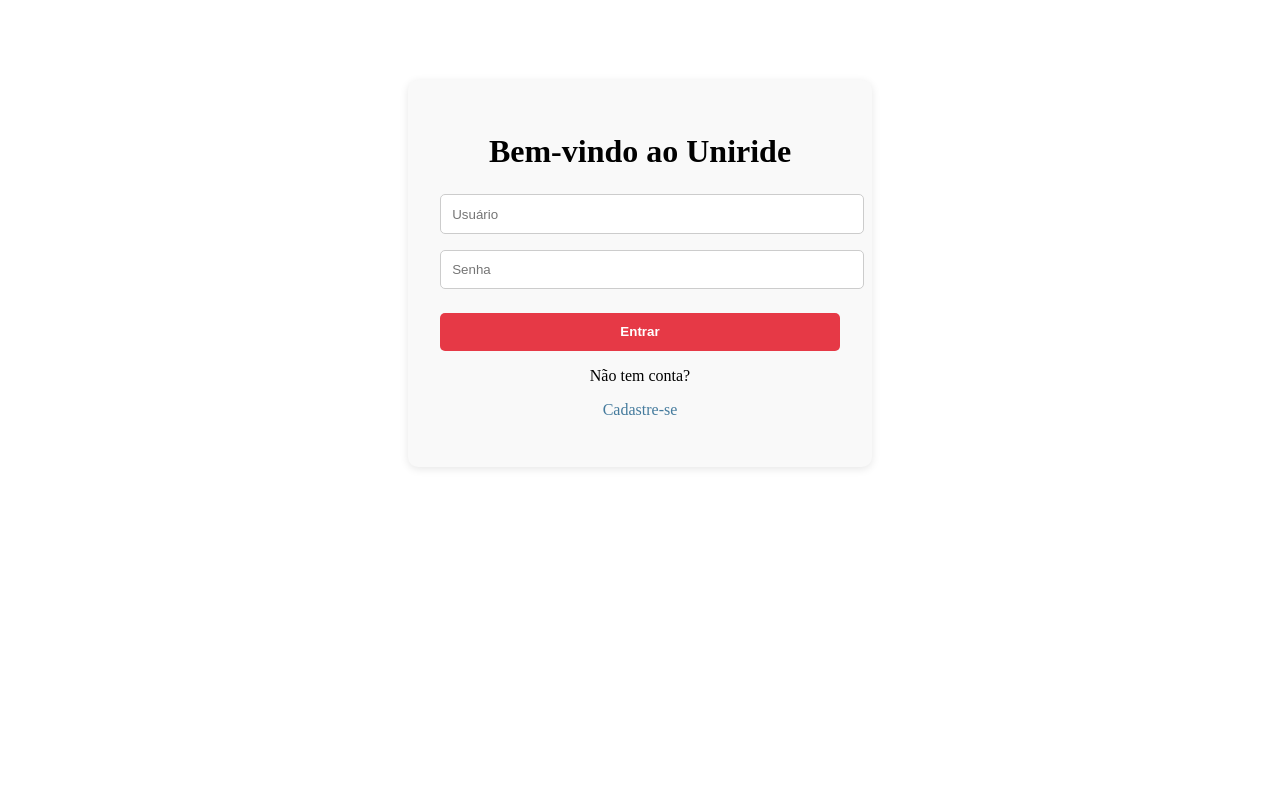
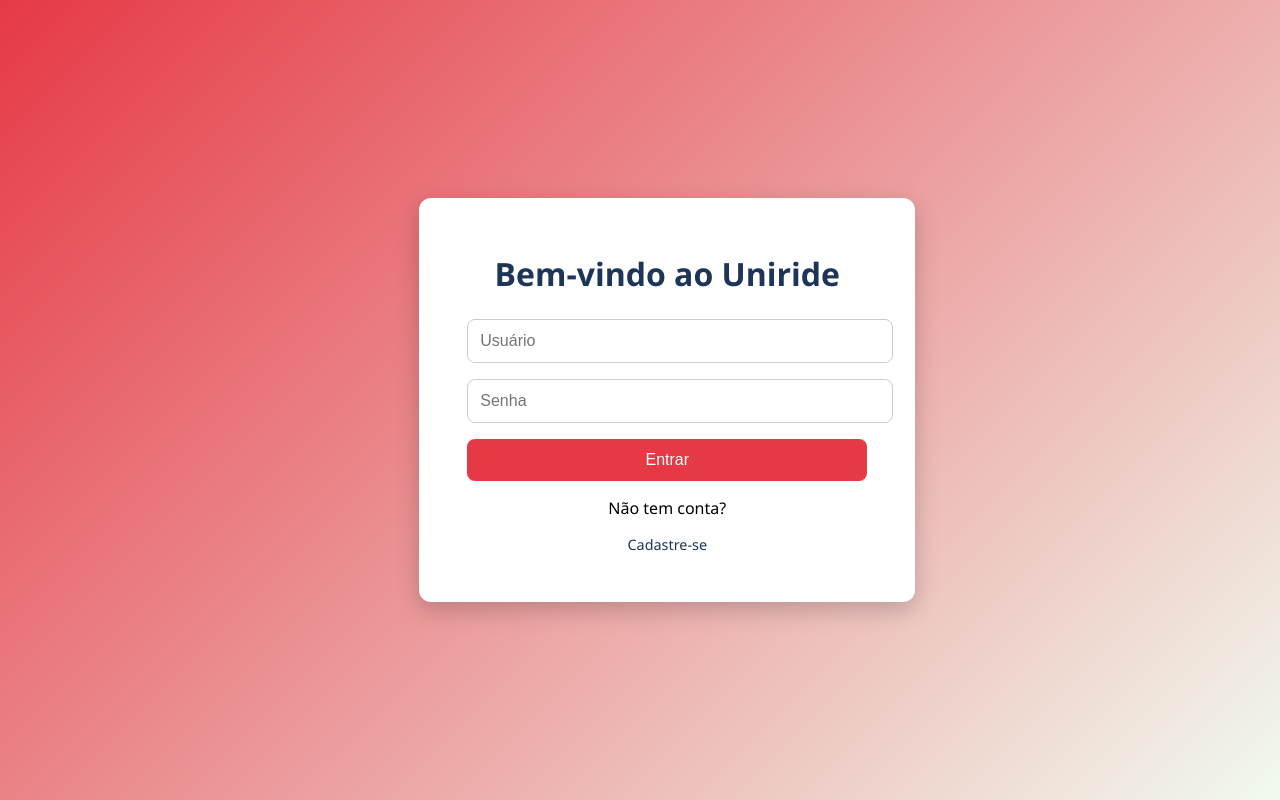
Before and after one commit to insper-classroom/20251-profeficaz-projeto-final-frontend-uniride-front, a React (Create React App) app in the folder client/: page / in a window 1280 px wide. Built offline with nearby package versions, Linux system fonts and the light colour scheme.

Commit message:
linkado tela de cadastre-se a tela de login, REDIRECIONAMENTO OK

```diff
--- a/client/src/App.css
+++ b/client/src/App.css
@@ -1,40 +1,62 @@
+body {
+  margin: 0;
+  font-family: "Segoe UI", Tahoma, Geneva, Verdana, sans-serif;
+  background: linear-gradient(135deg, #e63946, #f1faee);
+  height: 100vh;
+  display: flex;
+  justify-content: center;
+  align-items: center;
+}
+
 .login-container {
+  background-color: white;
+  padding: 2rem 3rem;
+  border-radius: 12px;
+  box-shadow: 0 8px 24px rgba(0, 0, 0, 0.2);
   width: 100%;
   max-width: 400px;
-  margin: 80px auto;
-  background: #f9f9f9;
-  padding: 2rem;
-  border-radius: 10px;
-  box-shadow: 0 2px 8px rgba(0, 0, 0, 0.1);
   text-align: center;
 }
 
 .login-container h1 {
-  margin-bottom: 1rem;
+  margin-bottom: 1.5rem;
+  color: #1d3557;
 }
 
 .login-container input {
+  display: block;
   width: 100%;
-  margin: 0.5rem 0;
-  padding: 0.7rem;
+  padding: 0.75rem;
+  margin-bottom: 1rem;
   border: 1px solid #ccc;
-  border-radius: 5px;
+  border-radius: 8px;
+  font-size: 1rem;
 }
 
 .login-container button {
-  width: 100%;
-  padding: 0.7rem;
-  background: #e63946;
+  background-color: #e63946;
   color: white;
   border: none;
-  border-radius: 5px;
-  font-weight: bold;
-  margin-top: 1rem;
+  padding: 0.75rem;
+  border-radius: 8px;
+  width: 100%;
+  font-size: 1rem;
+  cursor: pointer;
+  transition: background 0.3s;
+}
+
+.login-container button:hover {
+  background-color: #d62828;
 }
 
 .login-container a {
   display: block;
   margin-top: 1rem;
-  color: #457b9d;
+  color: #1d3557;
   text-decoration: none;
+  font-size: 0.9rem;
 }
+
+.login-container a:hover {
+  text-decoration: underline;
+}
--- a/client/src/App.js
+++ b/client/src/App.js
@@ -1,20 +1,17 @@
-// src/App.js
 import React from "react";
+import { BrowserRouter as Router, Routes, Route } from "react-router-dom";
+import Login from "./Login";
+import Register from "./Register";
 import "./App.css";
 
 function App() {
   return (
-    <main className="login-container">
-      <h1>Bem-vindo ao Uniride</h1>
-      <form id="loginForm">
-        <input type="text" placeholder="Usuário" id="username" required />
-        <input type="password" placeholder="Senha" id="password" required />
-        <button type="submit">Entrar</button>
-      </form>
-      <p>
-        Não tem conta? <a href="#">Cadastre-se</a>
-      </p>
-    </main>
+    <Router>
+      <Routes>
+        <Route path="/" element={<Login />} />
+        <Route path="/cadastro" element={<Register />} />
+      </Routes>
+    </Router>
   );
 }
 
--- a/client/src/Login.jsx
+++ b/client/src/Login.jsx
@@ -24,6 +24,7 @@
   return (
     <div className="login-container">
       <h1>Bem-vindo ao Uniride</h1>
+
       <form onSubmit={handleSubmit}>
         <input
           type="text"
@@ -41,7 +42,10 @@
         />
         <button type="submit">Entrar</button>
       </form>
-      <Link to="/cadastro">Não tem conta? Cadastre-se</Link>
+
+      <p>
+        Não tem conta? <Link to="/cadastro">Cadastre-se</Link>
+      </p>
     </div>
   );
 }
```
